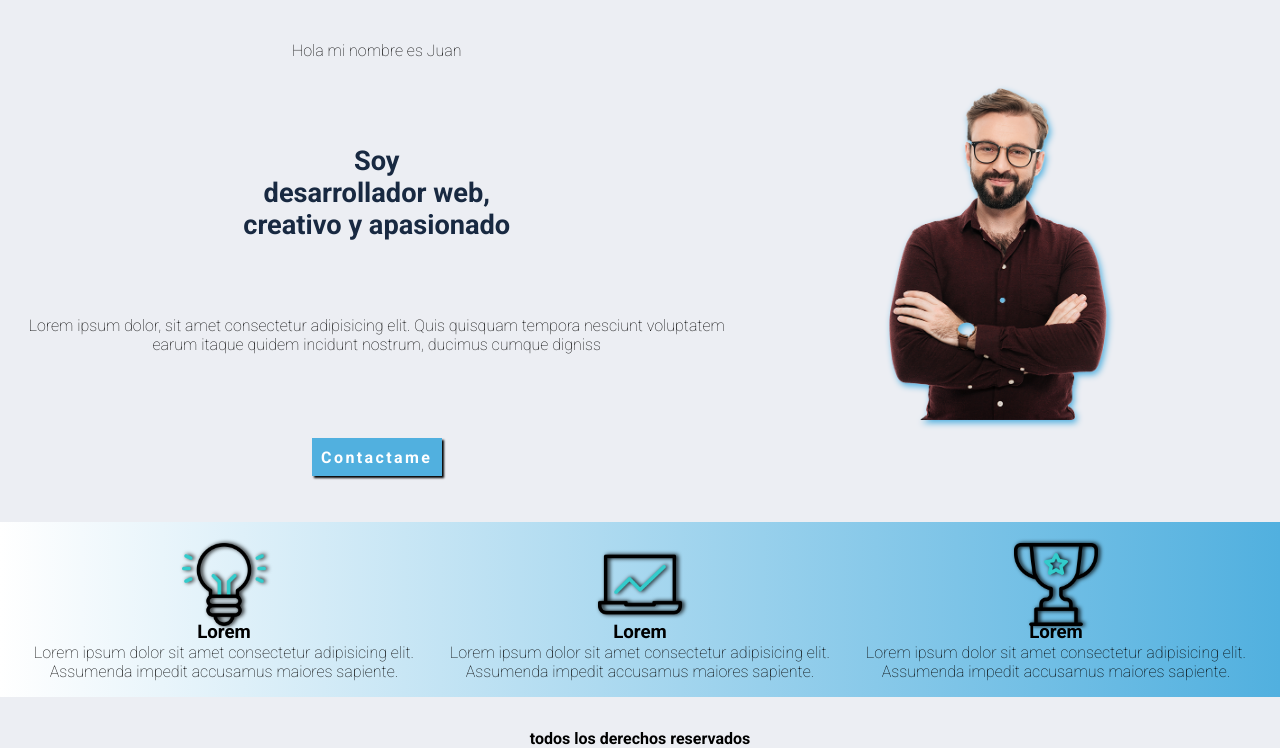
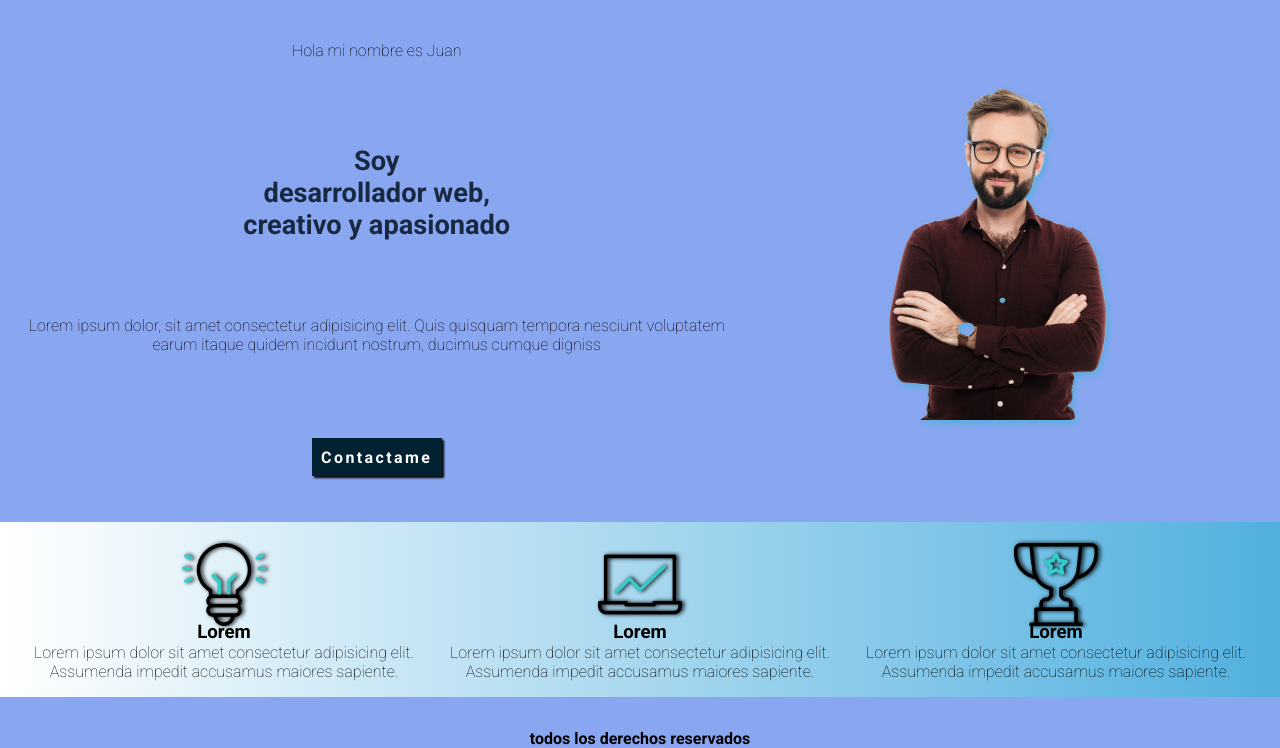
Before and after one commit to Pabloludemann/10github, a plain HTML site: page index.html in a window 1280 px wide. Shown: the part 60-808 px from the top of the page. Drawn offline with Linux system fonts and the light colour scheme.

Commit message:
rama-dos

```diff
--- a/css/main.css
+++ b/css/main.css
@@ -11,7 +11,7 @@
 
 /*estilos generales*/
 body{
-    background-color: #ECEEF3;
+    background-color: #89a6f0;
    font-family: "Roboto", sans-serif;
 }
 
@@ -52,7 +52,7 @@ footer h4{
 }
 
 main .boton{
-    background-color: #51b0df;
+    background-color: #022131;
     padding: 0.6rem;
     margin-top: 1rem;
     box-shadow: 2px 2px 2px black ;
```
